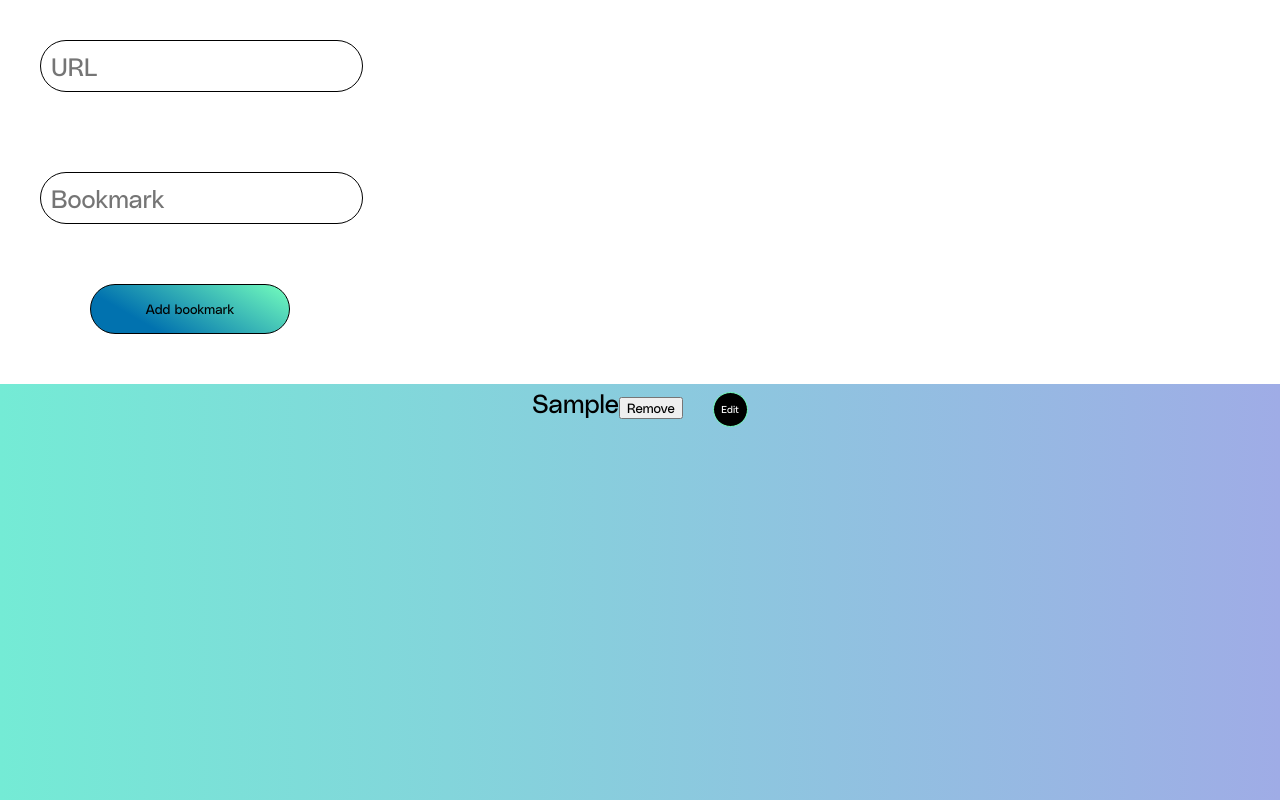
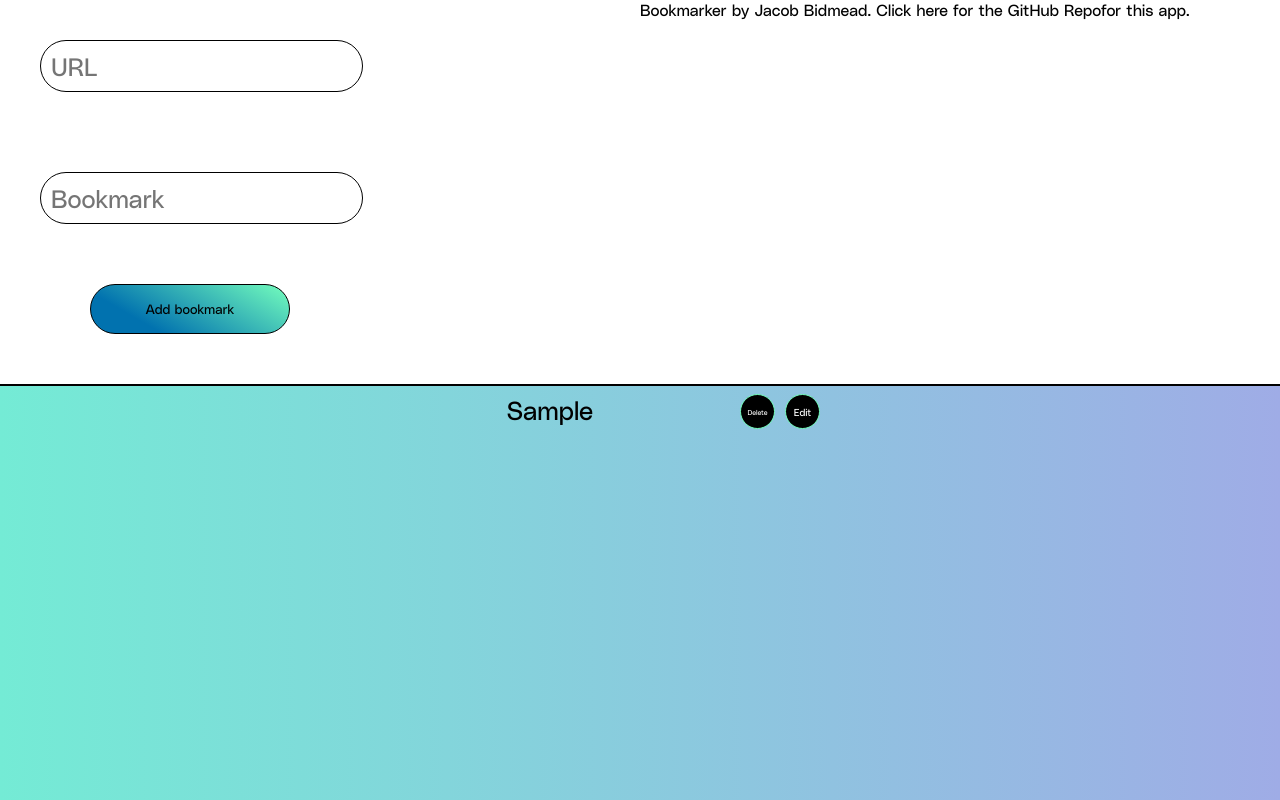
Before and after one commit to Jacobbidmead/bookmarks-react-ts-app, a React (Create React App) app: page / in a window 1280 px wide. Both pictures are taken after typing "https://example.com", "Sample" into the empty fields and a click on the button "Add bookmark". Shown: the top 800 px of the page. Built offline with nearby package versions, Linux system fonts and the light colour scheme.

Commit message:
Adjusted alignment of links
- delete and edit buttons are now inline

```diff
--- a/src/App.tsx
+++ b/src/App.tsx
@@ -2,8 +2,19 @@ import React, { FC, useState, useEffect } from "react";
 import { motion } from "framer-motion";
 import { Input } from "./Components/Input.styled";
 import { Edit } from "./Components/Input.styled";
-import { Button, Small, Editbutton } from "./Components/Button.styled";
-import { Footer, Grid, TopBar } from "./Components/Grid.styled";
+import {
+  Button,
+  Small,
+  Editbutton,
+  Deletebutton,
+} from "./Components/Button.styled";
+import {
+  Footer,
+  Grid,
+  TopBar,
+  LinkGrid,
+  Align,
+} from "./Components/Grid.styled";
 import { Links } from "./Components/Links.styled";
 import "./App.css";
 
@@ -57,7 +68,6 @@ const App: FC = () => {
     const url = (form.elements.namedItem("url") as HTMLInputElement).value;
     const text = (form.elements.namedItem("text") as HTMLInputElement).value;
     addLink(url, text);
-
     event.currentTarget.reset();
   };
 
@@ -142,6 +152,14 @@ const App: FC = () => {
             </Button>
           </div>
         </form>
+        <div>
+          Bookmarker by <a href="https://jacobbidmead.com/">Jacob Bidmead.</a>{" "}
+          <a href="https://github.com/Jacobbidmead/bookmarks-react-ts-app">
+            {" "}
+            Click here for the GitHub Repo
+          </a>
+          for this app.
+        </div>
       </TopBar>
 
       {/* input container end*/}
@@ -185,21 +203,26 @@ const App: FC = () => {
                 </>
               ) : (
                 <>
-                  <div>
+                  <LinkGrid>
+                    <Align>
                       <a
                         href={link.url}
                         target="_blank"
                         rel="noopener noreferrer"
                       >
-                      {link.text}
+                        <span>{link.text}</span>
                       </a>
-                    <div style={{ display: "inline-block" }}>
-                      <button onClick={() => removeLink(index)}>Remove</button>
+                    </Align>
+
+                    <Align>
+                      <Deletebutton onClick={() => removeLink(index)}>
+                        Delete
+                      </Deletebutton>
                       <Editbutton onClick={() => handleEdit(index)}>
                         Edit
                       </Editbutton>
-                    </div>
-                  </div>
+                    </Align>
+                  </LinkGrid>
                 </>
               )}
             </Links>
@@ -207,7 +230,7 @@ const App: FC = () => {
 
         {/* saved bookmarks container end*/}
 
-        {/* clear button */}
+        {/* Footer button */}
       </Grid>
       <Footer>
         <Pagination
@@ -228,8 +251,7 @@ const App: FC = () => {
           </Button>
         </div>
       </Footer>
-
-      {/* clear button end */}
+      {/* Footer button end */}
     </>
   );
 };
--- a/src/Components/Button.styled.tsx
+++ b/src/Components/Button.styled.tsx
@@ -37,6 +37,21 @@ export const Editbutton = styled.button`
   color: white;
   font-size: 10px;
   border: 1px solid black;
-  margin-left: 30px;
+  margin-left: 10px;
   border: 1px solid rgb(116, 254, 189);
+  padding-top: 2px;
 `;
+
+export const Deletebutton = styled.button`
+  width: 35px;
+  height: 35px;
+  border-radius: 50%;
+  cursor: pointer;
+  background-color: black;
+  color: white;
+  font-size: 7px;
+  border: 1px solid black;
+  margin-left: 100px;
+  border: 1px solid rgb(116, 254, 189);
+  margin-top: 0px;
+`;
--- a/src/Components/Grid.styled.tsx
+++ b/src/Components/Grid.styled.tsx
@@ -6,6 +6,9 @@ export const Grid = styled.div`
   height: 100vh;
   background-color: #74ebd5;
   background-image: linear-gradient(90deg, #74ebd5 0%, #9face6 100%);
+  border-top: 2px black solid;
+  border-bottom: 2px black solid;
+  padding-top: 5px;
 `;
 
 export const Footer = styled.div`
@@ -23,3 +26,12 @@ export const InputContainer = styled.div`
   display: grid;
   grid-template-columns: 1fr 1fr;
 `;
+export const LinkGrid = styled.div`
+  display: grid;
+  grid-template-columns: 1fr 1fr;
+`;
+
+export const Align = styled.div`
+  display: flex;
+  justify-content: center;
+`;
```
Also changed, not shown: public/recycle-bin.png (added). Lines whose indentation alone changed are shown as unchanged.
